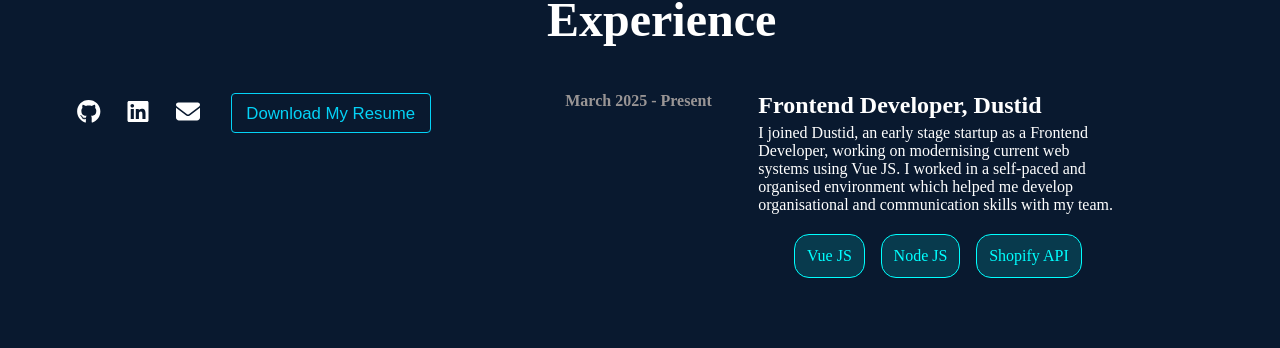
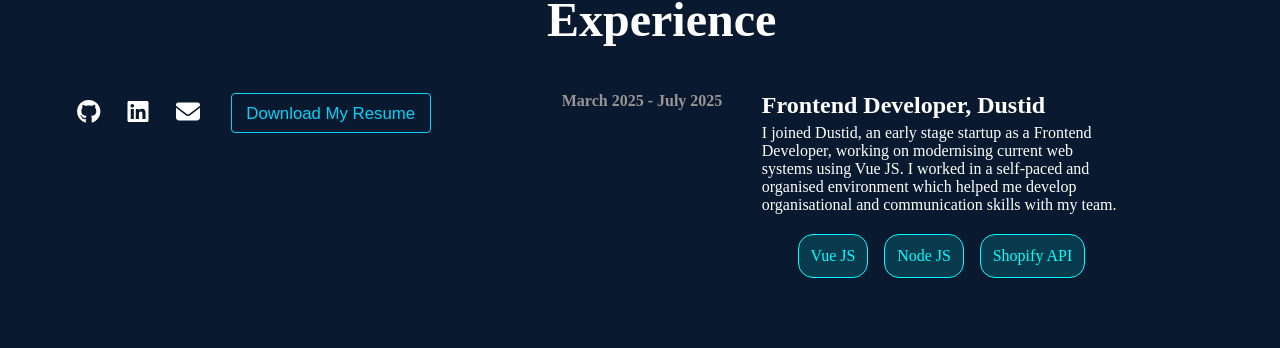
Before and after one commit to alyosha-bar/portfoliov2, a React (Vite) app in the folder portfolio/: page / in a window 1280 px wide. Shown: the part 603-951 px from the top of the page. Built offline with nearby package versions, Linux system fonts and the light colour scheme; no server answers; a web font is replaced by a local one.

Commit message:
update CV and timeframes

```diff
--- a/portfolio/src/App.jsx
+++ b/portfolio/src/App.jsx
@@ -18,12 +18,12 @@ function App() {
       {/* <Navbar></Navbar> */}
       <Routes>
         <Route path='/' element={<Home/>} />
-        <Route path='/about' element={<About/>} />
+        {/* <Route path='/about' element={<About/>} />
         <Route path='/projects' element={<Projects/>} />
-        <Route path='/contact' element={<Contact/>} />
-        <Route path='/blog' element={<BlogHomePage />} />
+        <Route path='/contact' element={<Contact/>} /> */}
+        {/* <Route path='/blog' element={<BlogHomePage />} />
         <Route path='/blog/:id' element={<BlogEntry />} />
-        <Route path='/add' element={<BlogForm />} />
+        <Route path='/add' element={<BlogForm />} /> */}
       </Routes>
     </>
   )
--- a/portfolio/src/components/Experience.jsx
+++ b/portfolio/src/components/Experience.jsx
@@ -7,7 +7,7 @@ const Experience = () => {
             <h1 className="exp-title"> Experience</h1>
             <ExperienceCard
                 title="Frontend Developer"
-                timeline="March 2025 - Present"
+                timeline="March 2025 - July 2025"
                 location={"Dustid"}
                 description={"I joined Dustid, an early stage startup as a Frontend Developer, working on modernising current web systems using Vue JS. I worked in a self-paced and organised environment which helped me develop organisational and communication skills with my team. "}
                 techstack={["Vue JS", "Node JS", "Shopify API"]}/>
```
Also changed, not shown: 1 other file (tests, documents, lock files or other folders).
